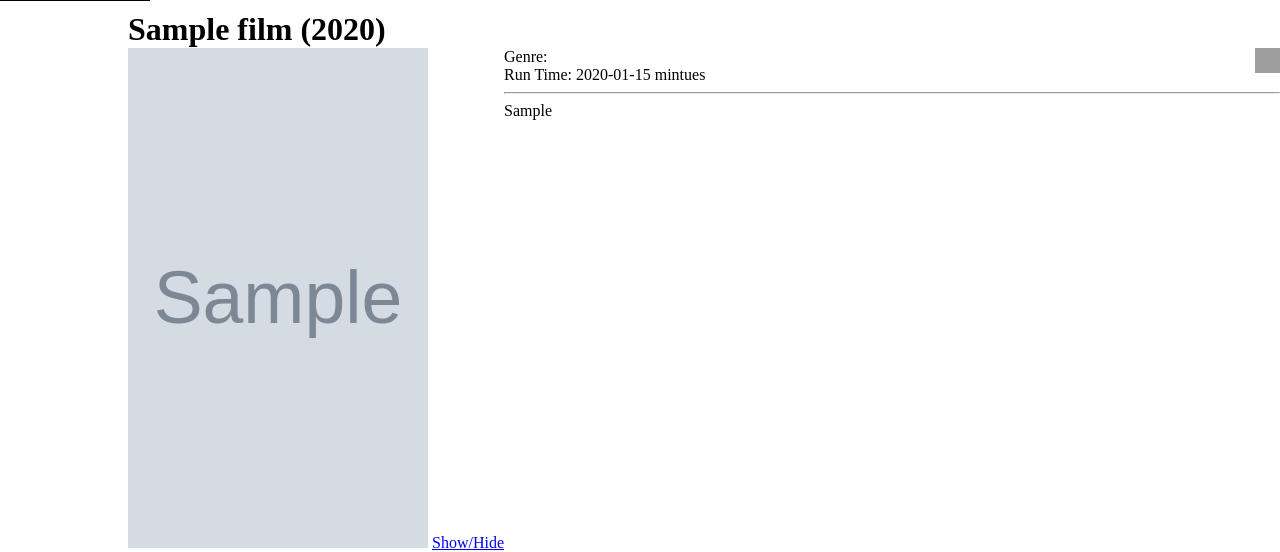
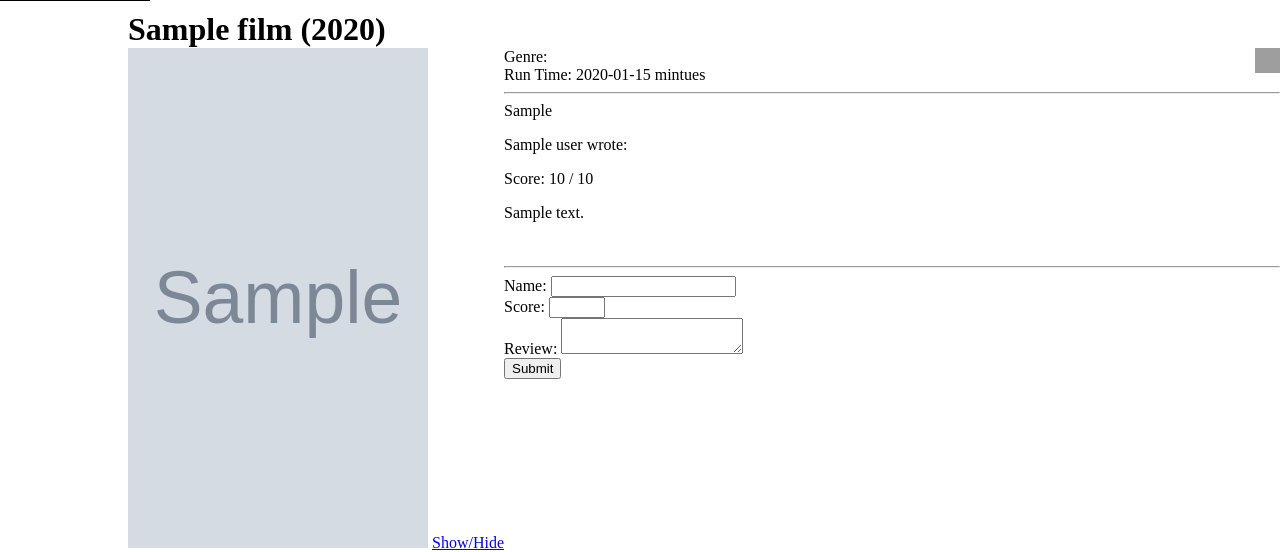
Before and after one commit to lewiscawte/FilmList, a PHP site: template inc/templates/film.twig in a window 1280 px wide. Shown: the part 839-1391 px from the top of the page. Run offline with PHP 8.4, Linux system fonts and the light colour scheme; the template is opened without the code that fills it: most values are stand-ins (such as "Sample title", 1, 10 or a date in 2020); grey boxes marked "Sample" are stand-in pictures; some libraries are stand-ins or nearby versions; grey boxes are pictures that could not be loaded.

Commit message:
Add basic review system. (also fix textarea input on forms)

```diff
--- a/addFilm.php
+++ b/addFilm.php
@@ -22,6 +22,8 @@
 		file_put_contents( 'connection.log', "Failed to connect to MySQL: " . mysqli_connect_error() );
 	}
 
+	print_r( var_export( $_POST ) );
+
 	mysqli_select_db( $connection, DB_NAME );
 
 	mysqli_query( $connection, "INSERT INTO film ( film_name, film_active, film_year, film_added )
@@ -38,7 +40,7 @@
 	// Not inserting the following will cause the film pages to not output any content.
 
 	mysqli_query( $connection, "INSERT INTO film_details ( film_id, film_runtime, film_plot, film_budget, film_budgetcurrency, film_tags, film_adaptations )
-		VALUES ( '" . $id . "', '" . (int)$_POST['runtime'] . "', '" . $_POST['plot'] . "', '" . $_POST['budget'] . "', 'USD', '" . htmlspecialchars( $_POST['tags'] ) . "', '" . serialize( $adaptations ) . "' );" );
+		VALUES ( '" . $id . "', '" . (int)$_POST['runtime'] . "', '" . htmlspecialchars( $_POST['plot'] ) . "', '" . $_POST['budget'] . "', 'USD', '" . htmlspecialchars( $_POST['tags'] ) . "', '" . serialize( $adaptations ) . "' );" );
 
 	mysqli_query( $connection, "INSERT INTO film_locations ( film_id, film_base )
 		VALUES ( '" . $id . "', '" . htmlspecialchars( $_POST['basepath'] ) . "' )" );
@@ -47,5 +49,5 @@
 
 	mysqli_close( $connection );
 
-	header( 'Location: index.php?page=admin/index' );
+	//header( 'Location: index.php?page=admin/index' );
 }
--- a/inc/FileLoader.php
+++ b/inc/FileLoader.php
@@ -11,6 +11,9 @@
 require_once "$IP/inc/Config.php";
 require_once "$IP/inc/DatabaseWrapper.php";
 require_once "$IP/inc/Linker.php";
+
+// Utilities
+require_once "$IP/inc/Ratings.php";
 
 // Pages
 require_once "$IP/inc/page/Page.php";
--- a/inc/page/FilmPage.php
+++ b/inc/page/FilmPage.php
@@ -46,12 +46,15 @@
 
 		$film['film_poster'] = $this->sortPathing( $film['film_poster'] );
 
+		$rating = new Ratings( $this->filmID );
+
 		$template = $this->getTwig()->loadTemplate( 'film.twig' );
 		$template->display( array(
 			'baseurl' => $baseURL = $this->getConfig()->getSetting( 'BaseURL' )['config_value'],
 			'pagetitle' => $this->getTitle( $this->thispage ),
 			'film' => $film,
 			'adaptations' => $adaptations,
+			'ratings' => $rating->fetchOutput(),
 		) );
 
 	}
--- a/inc/templates/admin-addfilm.twig
+++ b/inc/templates/admin-addfilm.twig
@@ -6,7 +6,7 @@
 <div class="ui-content">
 	<h2>Add Film</h2>
 
-    <form action="addFilm.php" method="post" name="addFilm">
+    <form action="addFilm.php" method="post" name="addFilm" id="addFilm">
 
         <label>Film Name: <input type="text" name="name" /></label><br />
 
@@ -15,7 +15,7 @@
         <label>Runtime: <input type="number" name="runtime" /></label><br />
 
         <label>Plot:
-            <textarea form="addFilm" name="plot"></textarea></label><br />
+            <textarea form="addFilm" name="plot" maxlength="5000"></textarea></label><br />
 
         <label>Budget: <input type="number" name="budget"></label><br />
 
--- a/inc/templates/film.twig
+++ b/inc/templates/film.twig
@@ -50,5 +50,23 @@
                 </div>
                 {% endif %}
             </div>
+            {% if ratings %}
+            <div id="ui-reviews">
+                {% for review in ratings %}
+                <div class="ui-review">
+                    <div class="ui-review-head">
+                        <p>{{ review['user'] }} wrote:</p>
+                        <p class="ui-review-score">Score: {{ review['score'] }} / 10</p>
+                    </div>
+                    <div class="ui-review-body">
+                        {{ review['text'] }}
+                    </div>
+                </div>
+                {% endfor %}
+            </div>
+            {% endif %}
+            <div id="ui-review-form">
+                {% include 'review-form.twig' %}
+            </div>
         </div>
 {% include 'footer.twig' %}
--- /dev/null
+++ b/inc/templates/review-form.twig
@@ -0,0 +1,15 @@
+<br /><br />
+<hr />
+<form action="addReview.php" method="post" name="addReview" id="addReview">
+
+    <label>Name: <input type="text" name="name" required /></label><br />
+
+    <label>Score: <input type="number" name="score" min="0" max="10" /></label><br />
+
+    <label>Review:
+        <textarea form="addReview" name="text"></textarea></label><br />
+
+    <input type="hidden" value="{{ film['film_id'] }}" name="filmID" />
+
+    <label><input type="submit" /></label>
+</form>
```
Also changed, not shown: addReview.php (added, +35 -0 lines), inc/Ratings.php (added, +31 -0 lines).
